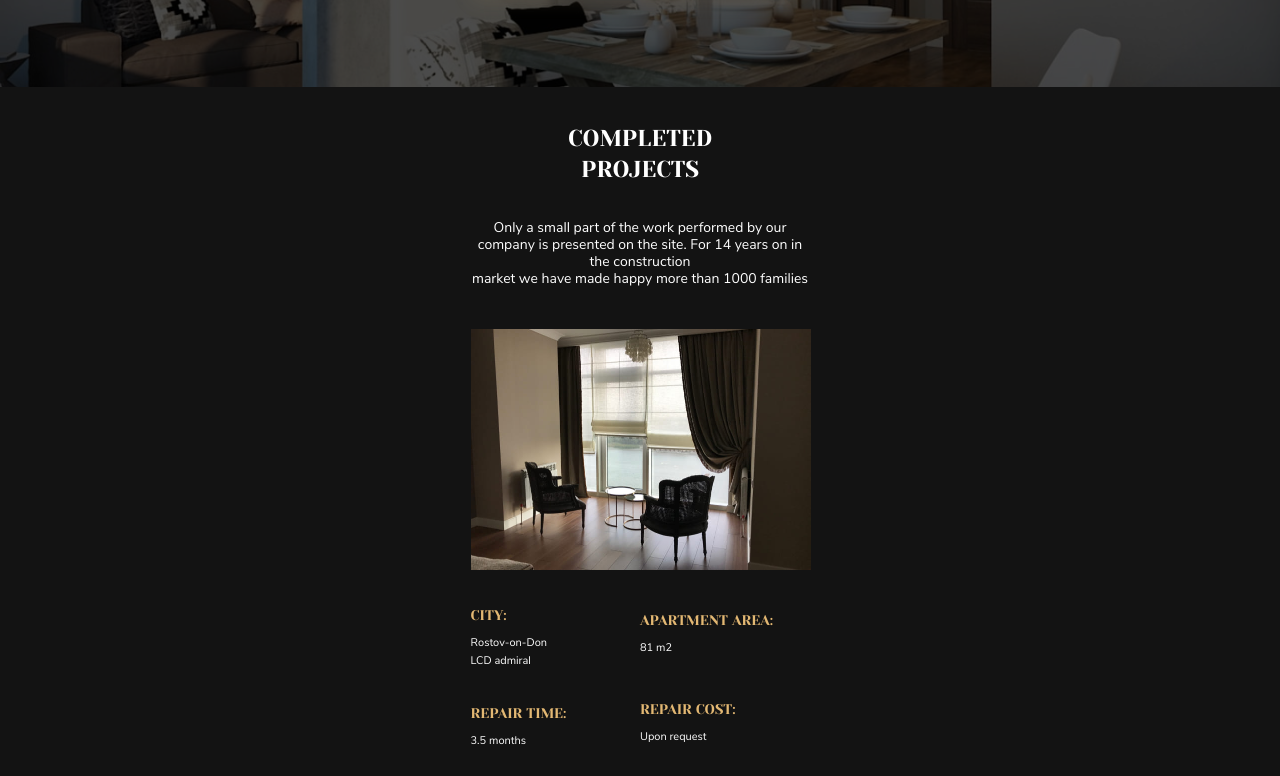
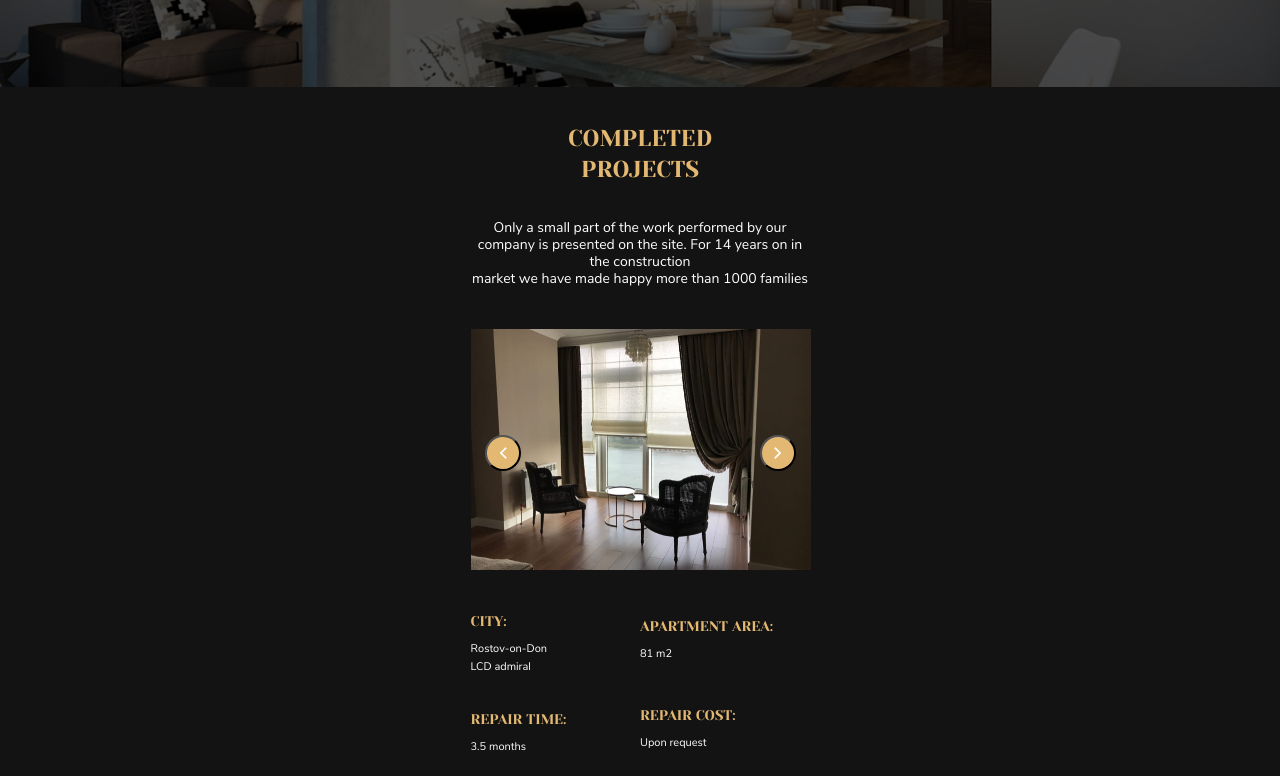
Before and after one commit to omymble/simple-landing, a plain HTML site: page index.html in a window 1280 px wide. Shown: the part 472-1248 px from the top of the page. Drawn offline with Linux system fonts and the light colour scheme.

Commit message:
Changes in section Projects

```diff
--- a/index.html
+++ b/index.html
@@ -82,8 +82,32 @@
                         than 1000 families
                     </p>
 
-                    <img class="projects__img_mobile" src="images/completed_projects.jpg"
-                         alt="completed_projects">
+                    <!--<div class="control__video">
+                        <img class="control__video" src="images/control.jpg"
+                             alt="control_video">
+                        <div class="video__overlay">
+                            <button class="video__round">
+                                <img class="video__play" src="images/video_play.svg"
+                                     alt="click on me">
+                            </button>
+                        </div>
+
+                    </div>-->
+
+                    <div class="projects__img_mobile">
+                        <img class="img_mobile" src="images/completed_projects.jpg"
+                             alt="completed_projects">
+                        <div class="projects__overlay_mobile">
+                            <button class="projects__round">
+                                <img src="images/projects_left.svg"
+                                     alt="left-arrow">
+                            </button>
+                            <button class="projects__round">
+                                <img src="images/projects_right.svg"
+                                     alt="right-arrow">
+                            </button>
+                        </div>
+                    </div>
 
                     <div class="projects__menu">
                         <div class="projects__left">
@@ -147,7 +171,6 @@
                              alt="click on me">
                     </button>
                 </div>
-
             </div>
             <hr class="sublogo__line control__hr">
             <p class="text control__text">
--- a/styles/styles.css
+++ b/styles/styles.css
@@ -877,9 +877,35 @@ body * {
     }
     .projects__img_mobile {
         display: block;
+        margin: 36px 0;
+        position: relative;
+    }
+    .img_mobile {
         width: 340px;
         height: 241px;
-        margin: 36px 0;
+    }
+    .projects__overlay_mobile {
+        position: absolute;
+        display: flex;
+        top: 0;
+        left: 0;
+        right: 0;
+        bottom: 0;
+        justify-content: space-between;
+        align-items: center;
+        padding: 0 14px;
+    }
+    .projects__round {
+        background: #E3B873;
+        border-radius: 50%;
+        height: 36px;
+        width: 36px;
+        display: flex;
+        justify-content: center;
+        align-items: center;
+    }
+    .projects__round>img {
+        width: auto;
     }
     .projects__text {
         line-height: 17px;
@@ -894,6 +920,7 @@ body * {
     }
     .projects__title {
         margin: 0 auto;
+        color: #E3B873;
     }
     .projects__arrow {
         display: none;
```
